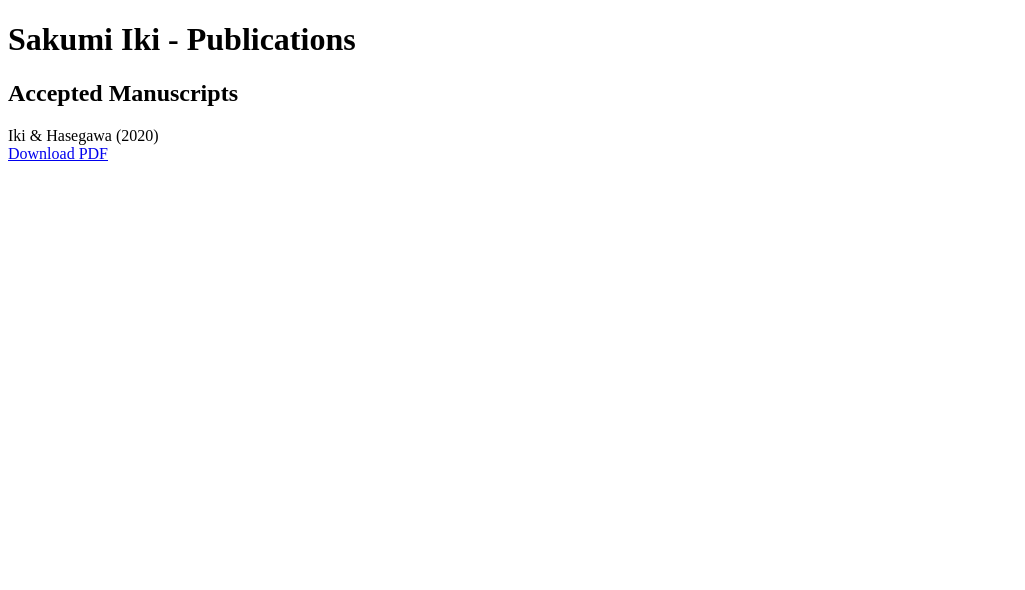
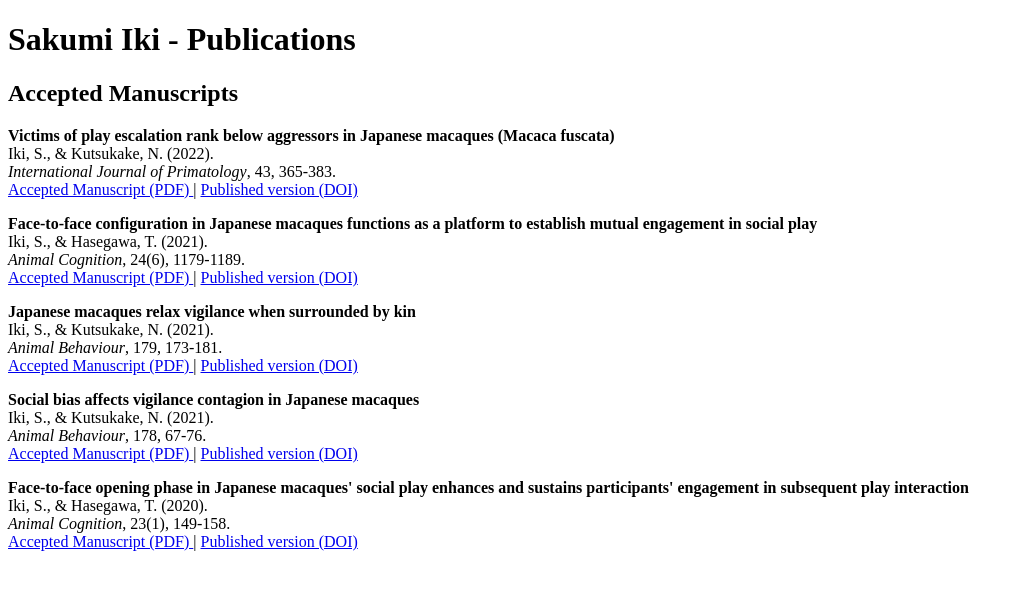
Before and after one commit to SakumiIki/SakumiIki.github.io, a plain HTML site: page index.html in a window 1280 px wide. Shown: the whole page, without its empty margins (0-1025 px from the left). Drawn offline with Linux system fonts and the light colour scheme.

Commit message:
Update index.html

```diff
--- a/index.html
+++ b/index.html
@@ -3,17 +3,95 @@
 <html lang="en">
 <head>
   <meta charset="UTF-8">
+  <meta name="viewport" content="width=device-width, initial-scale=1">
   <title>Sakumi Iki - Publications</title>
+  <meta name="description"
+        content="Accepted manuscripts of research articles by Sakumi Iki.">
 </head>
+
 <body>
   <h1>Sakumi Iki - Publications</h1>
-
   <h2>Accepted Manuscripts</h2>
 
   <p>
-    Iki & Hasegawa (2020)<br>
+    <strong>
+      Victims of play escalation rank below aggressors
+      in Japanese macaques (Macaca fuscata)
+    </strong><br>
+    Iki, S., &amp; Kutsukake, N. (2022).<br>
+    <em>International Journal of Primatology</em>,
+    43, 365-383.<br>
+    <a href="papers/Iki_Kutsukake_2022_accepted.pdf">
+      Accepted Manuscript (PDF)
+    </a> |
+    <a href="https://doi.org/10.1007/s10764-022-00282-2">
+      Published version (DOI)
+    </a>
+  </p>
+
+  <p>
+    <strong>
+      Face-to-face configuration in Japanese macaques
+      functions as a platform to establish mutual
+      engagement in social play
+    </strong><br>
+    Iki, S., &amp; Hasegawa, T. (2021).<br>
+    <em>Animal Cognition</em>,
+    24(6), 1179-1189.<br>
+    <a href="papers/Iki_Hasegawa_2021_accepted.pdf">
+      Accepted Manuscript (PDF)
+    </a> |
+    <a href="https://doi.org/10.1007/s10071-021-01508-1">
+      Published version (DOI)
+    </a>
+  </p>
+
+  <p>
+    <strong>
+      Japanese macaques relax vigilance
+      when surrounded by kin
+    </strong><br>
+    Iki, S., &amp; Kutsukake, N. (2021).<br>
+    <em>Animal Behaviour</em>,
+    179, 173-181.<br>
+    <a href="papers/Macaques_relax_vigilance_accepted.pdf">
+      Accepted Manuscript (PDF)
+    </a> |
+    <a href="https://doi.org/10.1016/j.anbehav.2021.07.001">
+      Published version (DOI)
+    </a>
+  </p>
+
+  <p>
+    <strong>
+      Social bias affects vigilance contagion
+      in Japanese macaques
+    </strong><br>
+    Iki, S., &amp; Kutsukake, N. (2021).<br>
+    <em>Animal Behaviour</em>,
+    178, 67-76.<br>
+    <a href="papers/Social_bias_accepted.pdf">
+      Accepted Manuscript (PDF)
+    </a> |
+    <a href="https://doi.org/10.1016/j.anbehav.2021.05.019">
+      Published version (DOI)
+    </a>
+  </p>
+
+  <p>
+    <strong>
+      Face-to-face opening phase in Japanese macaques'
+      social play enhances and sustains participants'
+      engagement in subsequent play interaction
+    </strong><br>
+    Iki, S., &amp; Hasegawa, T. (2020).<br>
+    <em>Animal Cognition</em>,
+    23(1), 149-158.<br>
     <a href="papers/Iki_Hasegawa_2020_accepted.pdf">
-      Download PDF
+      Accepted Manuscript (PDF)
+    </a> |
+    <a href="https://doi.org/10.1007/s10071-019-01325-7">
+      Published version (DOI)
     </a>
   </p>
 
```
